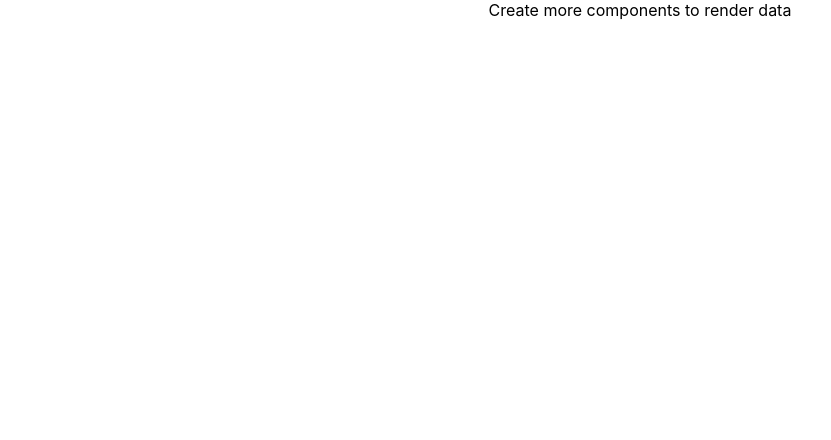
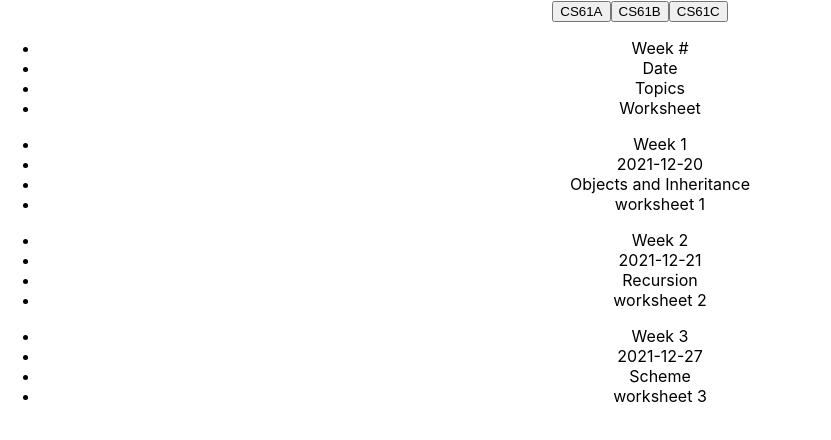
Before and after one commit to quincythai/csm-tech-frontend-lab-1, a React (Create React App) app: page / in a window 1280 px wide. Shown: the top 440 px of the page, without its empty margins (0-831 px from the left). Built offline with nearby package versions, Linux system fonts and the light colour scheme.

Commit message:
Complete lab01

```diff
--- /dev/null
+++ b/src/components/Navbar.js
@@ -0,0 +1,15 @@
+import React from "react";
+
+const Navbar = ({ classes, onCourseSelect }) => {
+  return (
+    <nav>
+      {classes.map((classItem) => (
+        <button key={classItem.id} onClick={() => onCourseSelect(classItem.id)}>
+          {classItem.name}
+        </button>
+      ))}
+    </nav>
+  );
+};
+
+export default Navbar;
--- a/src/components/Resources.js
+++ b/src/components/Resources.js
@@ -1,10 +1,18 @@
-import React from "react";
+import React, { useState } from "react";
 import get from "../utils/api";
+import Navbar from "./Navbar";
+import Table from "./Table";
 
 function Resources() {
-  console.log(get("/resources/1"));
-  console.log(get("/courses"));
-  return <div>Create more components to render data</div>;
+  const classes = get("/courses");
+  const [id, setID] = useState(1);
+
+  return (
+    <>
+      <Navbar classes={classes} onCourseSelect={setID} />
+      <Table id={id} />
+    </>
+  );
 }
 
 export default Resources;
--- /dev/null
+++ b/src/components/Row.js
@@ -0,0 +1,15 @@
+import React from "react";
+const Row = ({ weekNum, date, topics, worksheet }) => {
+  return (
+    <div>
+      <ul>
+        <li>Week {weekNum}</li>
+        <li>{date}</li>
+        <li>{topics}</li>
+        <li>{worksheet}</li>
+      </ul>
+    </div>
+  );
+};
+
+export default Row;
--- /dev/null
+++ b/src/components/Table.js
@@ -0,0 +1,29 @@
+import React from "react";
+import Row from "./Row";
+import get from "../utils/api";
+
+const Table = ({ id }) => {
+  const data = get("/resources/" + id);
+  console.log(data);
+  return (
+    <div>
+      <Row
+        weekNum={"#"}
+        date={"Date"}
+        topics={"Topics"}
+        worksheet={"Worksheet"}
+      />
+      {data.map((week) => (
+        <Row
+          key={week.id}
+          date={week.date}
+          weekNum={week.weekNum}
+          topics={week.topics}
+          worksheet={week.worksheet}
+        />
+      ))}
+    </div>
+  );
+};
+
+export default Table;
```
Also changed, not shown: 1 other file (tests, documents, lock files or other folders).
